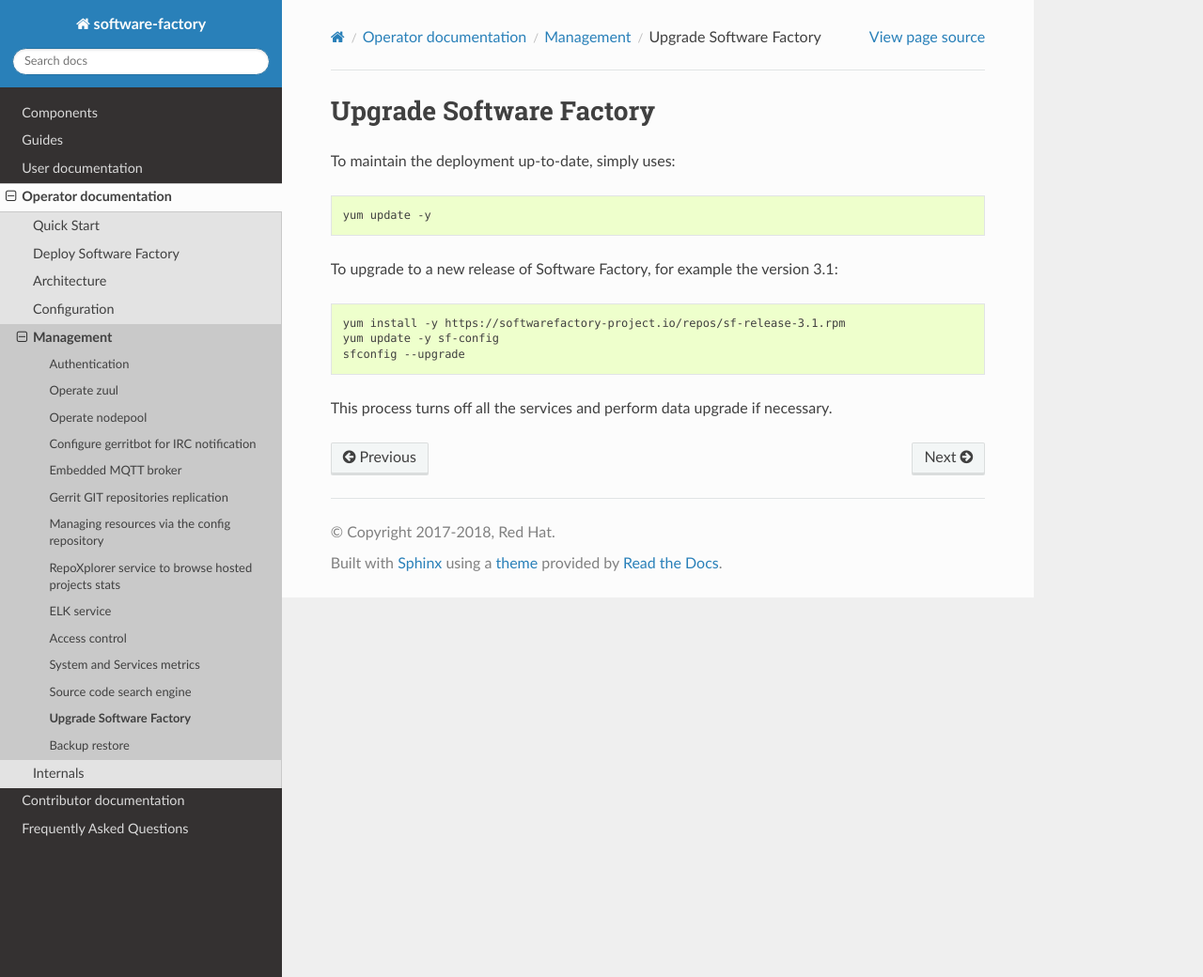
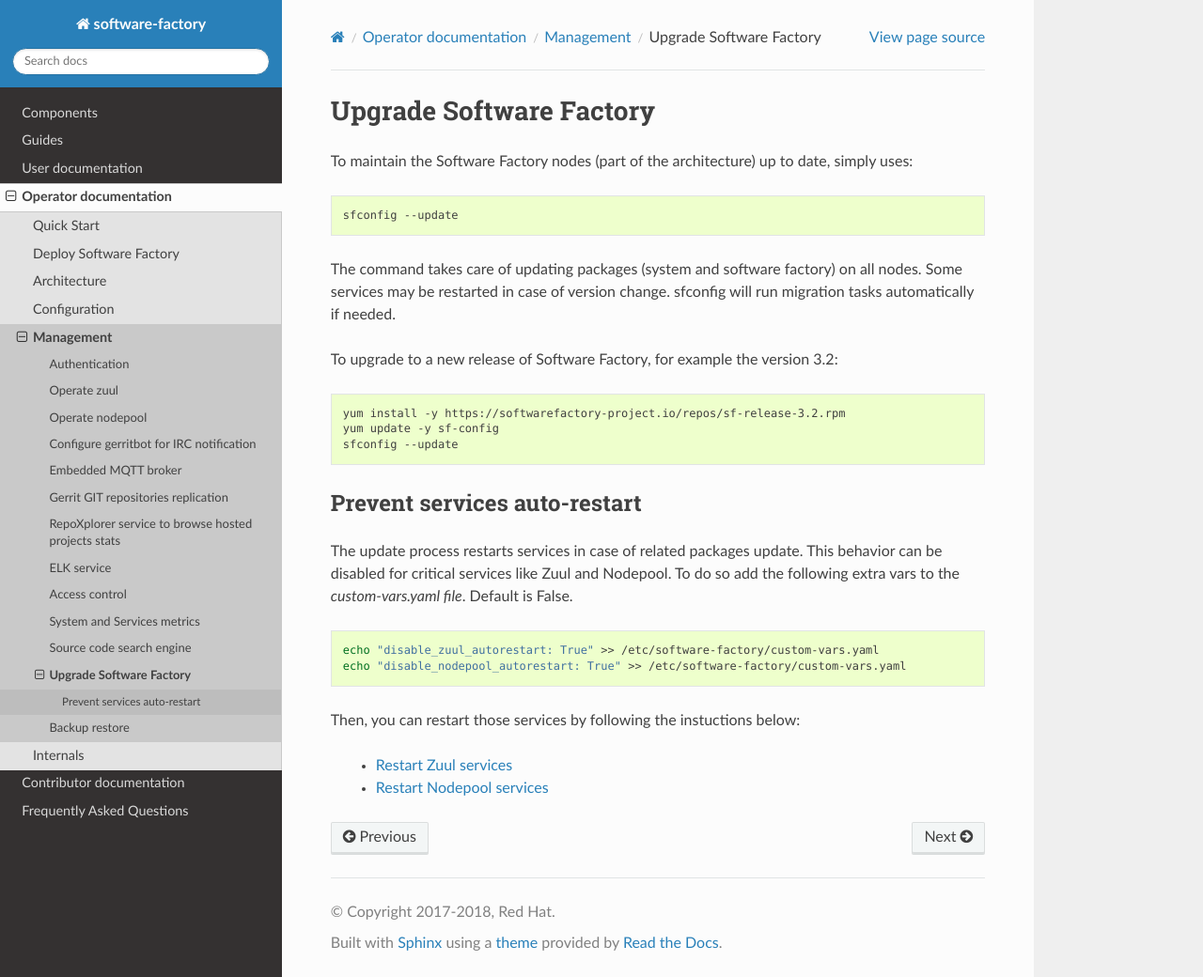
Before and after one commit to softwarefactory-project/sf-docs, a Sphinx documentation site: the page built from docs/operator/upgrade.rst, in a window 1280 px wide and 1040 px high. Shown: the whole window at 94% size. Built offline with Sphinx 7.4.7 and the Read the Docs theme 2.0.0, drawn with Linux system fonts in a browser that asks for light colours.

Commit message:
Update docs to cover recent changes
Change-Id: Ic52e37c0e4c334c7b9f3e7b3b523e06487eb43f4

```diff
--- a/docs/operator/management.rst
+++ b/docs/operator/management.rst
@@ -12,7 +12,6 @@
    gerritbot_operator
    firehose_operator
    gerrit_replication_operator
-   resources_operator
    repoxplorer
    elk_operator
    access_control
--- a/docs/operator/upgrade.rst
+++ b/docs/operator/upgrade.rst
@@ -3,18 +3,39 @@
 Upgrade Software Factory
 ========================
 
-To maintain the deployment up-to-date, simply uses:
+To maintain the Software Factory nodes (part of the architecture) up to date,
+simply uses:
 
 .. code-block:: bash
 
-  yum update -y
+    sfconfig --update
 
-To upgrade to a new release of Software Factory, for example the version 3.1:
+The command takes care of updating packages (system and software factory) on
+all nodes. Some services may be restarted in case of version change. sfconfig
+will run migration tasks automatically if needed.
+
+To upgrade to a new release of Software Factory, for example the version 3.2:
 
 .. code-block:: bash
 
-  yum install -y https://softwarefactory-project.io/repos/sf-release-3.1.rpm
+  yum install -y https://softwarefactory-project.io/repos/sf-release-3.2.rpm
   yum update -y sf-config
-  sfconfig --upgrade
+  sfconfig --update
 
-This process turns off all the services and perform data upgrade if necessary.
+Prevent services auto-restart
+-----------------------------
+
+The update process restarts services in case of related packages update. This
+behavior can be disabled for critical services like Zuul and Nodepool. To do
+so add the following extra vars to the *custom-vars.yaml file*.
+Default is False.
+
+.. code-block:: bash
+
+  echo "disable_zuul_autorestart: True" >> /etc/software-factory/custom-vars.yaml
+  echo "disable_nodepool_autorestart: True" >> /etc/software-factory/custom-vars.yaml
+
+Then, you can restart those services by following the instuctions below:
+
+ - :ref:`Restart Zuul services <restart-zuul-services>`
+ - :ref:`Restart Nodepool services <restart-nodepool-services>`
```
Also changed, not shown: docs/operator/nodepool_operator.rst (+14 -0 lines), docs/operator/resources_operator.rst (deleted, +0 -36 lines), docs/operator/zuul_operator.rst (+17 -4 lines).
